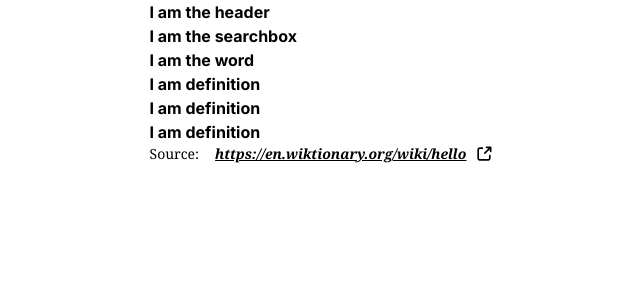
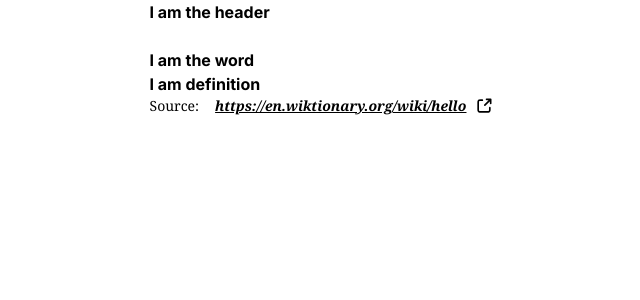
Before and after one commit to keeganosler/dictionary, a Next.js app: page / in a window 1280 px wide. Shown: the top 300 px of the page, without its empty margins (318-958 px from the left). Built offline with nearby package versions, Linux system fonts and the light colour scheme.

Commit message:
build searching functionality

```diff
--- a/src/app/components/definition.tsx
+++ b/src/app/components/definition.tsx
@@ -1,5 +1,5 @@
-export default function Definition() {
+export default function Definition(props: any) {
     return (
-        <h1 className="font-bold">I am definition</h1>
+        <h1 className="font-bold">I am definition {JSON.stringify(props.definitions)}</h1>
     )
 }
--- a/src/app/components/footer.tsx
+++ b/src/app/components/footer.tsx
@@ -16,7 +16,7 @@ export default function Footer(props: any) {
             >
                 <svg width="20px" height="20px" viewBox="0 0 24 24" fill="none" xmlns="http://www.w3.org/2000/svg">
                     <g>
-                        <path id="Vector" d="M10.0002 5H8.2002C7.08009 5 6.51962 5 6.0918 5.21799C5.71547 5.40973 5.40973 5.71547 5.21799 6.0918C5 6.51962 5 7.08009 5 8.2002V15.8002C5 16.9203 5 17.4801 5.21799 17.9079C5.40973 18.2842 5.71547 18.5905 6.0918 18.7822C6.5192 19 7.07899 19 8.19691 19H15.8031C16.921 19 17.48 19 17.9074 18.7822C18.2837 18.5905 18.5905 18.2839 18.7822 17.9076C19 17.4802 19 16.921 19 15.8031V14M20 9V4M20 4H15M20 4L13 11" stroke="#000000" stroke-width="2" stroke-linecap="round" stroke-linejoin="round"/>
+                        <path id="Vector" d="M10.0002 5H8.2002C7.08009 5 6.51962 5 6.0918 5.21799C5.71547 5.40973 5.40973 5.71547 5.21799 6.0918C5 6.51962 5 7.08009 5 8.2002V15.8002C5 16.9203 5 17.4801 5.21799 17.9079C5.40973 18.2842 5.71547 18.5905 6.0918 18.7822C6.5192 19 7.07899 19 8.19691 19H15.8031C16.921 19 17.48 19 17.9074 18.7822C18.2837 18.5905 18.5905 18.2839 18.7822 17.9076C19 17.4802 19 16.921 19 15.8031V14M20 9V4M20 4H15M20 4L13 11" stroke="#000000" strokeWidth="2" strokeLinecap="round" strokeLinejoin="round"/>
                     </g>
                 </svg>
             </a>
--- a/src/app/components/search-box.tsx
+++ b/src/app/components/search-box.tsx
@@ -1,5 +1,25 @@
-export default function SearchBox() {
+"use client";
+
+const fetchApi = async (word: string) => {
+    return fetch('https://api.dictionaryapi.dev/api/v2/entries/en/' + word);
+}
+
+const searchWord = async (word: string) => {
+    const response = await fetchApi(word);
+    return await response.json();
+}
+
+export default function SearchBox({updateWord, updateDefinitions}: any) {
+
+    const handleInput = (input: string) => {
+        updateWord(input);
+        const definitionsResult = searchWord(input);
+        updateDefinitions(definitionsResult);
+    }
+
     return (
-        <h1 className="font-bold">I am the searchbox</h1>
+        <div>
+            <input name="search-box"  onChange={(e) => handleInput(e.target.value)} />
+        </div>
     )
 }
--- a/src/app/components/word.tsx
+++ b/src/app/components/word.tsx
@@ -1,5 +1,5 @@
-export default function Word() {
+export default function Word(props: any) {
     return (
-        <h1 className="font-bold">I am the word</h1>
+        <h1 className="font-bold">I am the word {props.word}</h1>
     )
 }
--- a/src/app/page.tsx
+++ b/src/app/page.tsx
@@ -1,3 +1,6 @@
+"use client";
+
+import { useState } from "react";
 import Definition from "./components/definition";
 import Footer from "./components/footer";
 import Header from "./components/header"
@@ -5,14 +8,26 @@ import SearchBox from "./components/search-box"
 import Word from "./components/word"
 
 export default function Home() {
-  const definitions = [1,2,3].map(k => <Definition />)
+
+  const [word, setWord] = useState('');
+
+  const updateWord = (w: string) => {
+    setWord(w);
+  }
+
+  const [definitions, setDefinitions] = useState();
+
+  const updateDefinitions = (definitions: any) => {
+    setDefinitions(definitions);
+  }
+
   return (
     <main className="flex justify-center align-center">
       <div className="flex-col">
         <Header />
-        <SearchBox />
-        <Word />
-        {definitions}
+        <SearchBox updateWord={updateWord} updateDefinitions={updateDefinitions} />
+        <Word word={word} />
+        <Definition definitions={definitions} />
         <Footer word={'hello'} />
       </div>
     </main>
```
